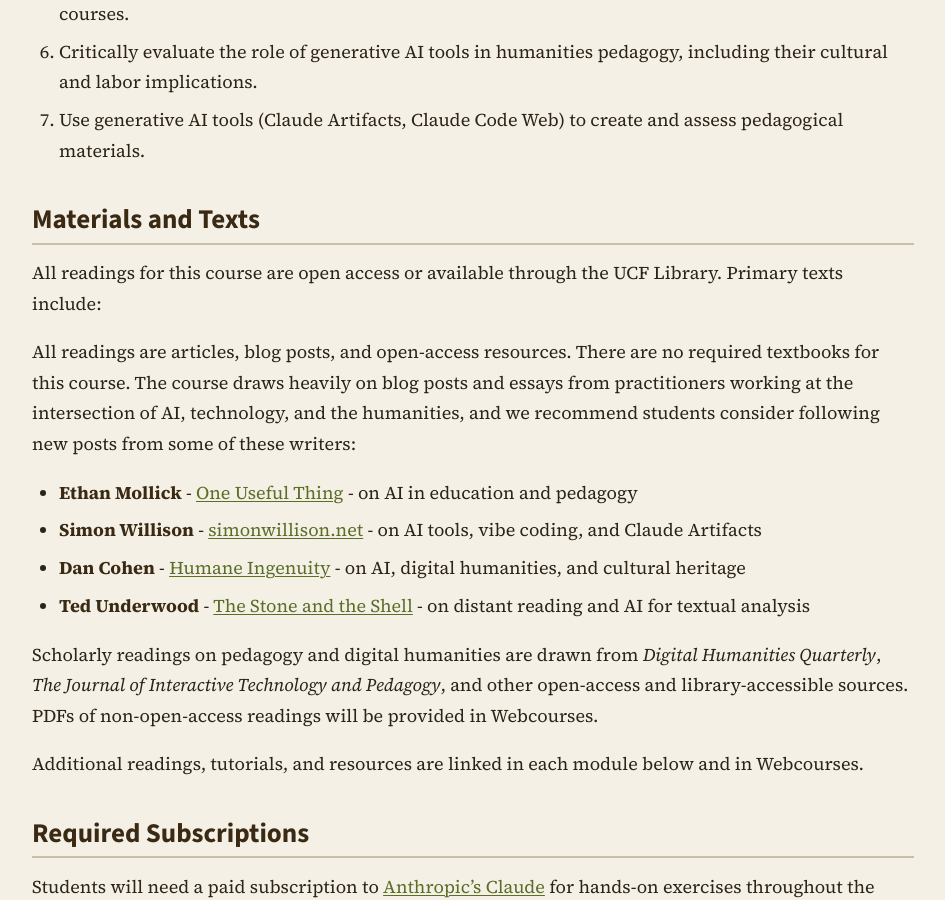
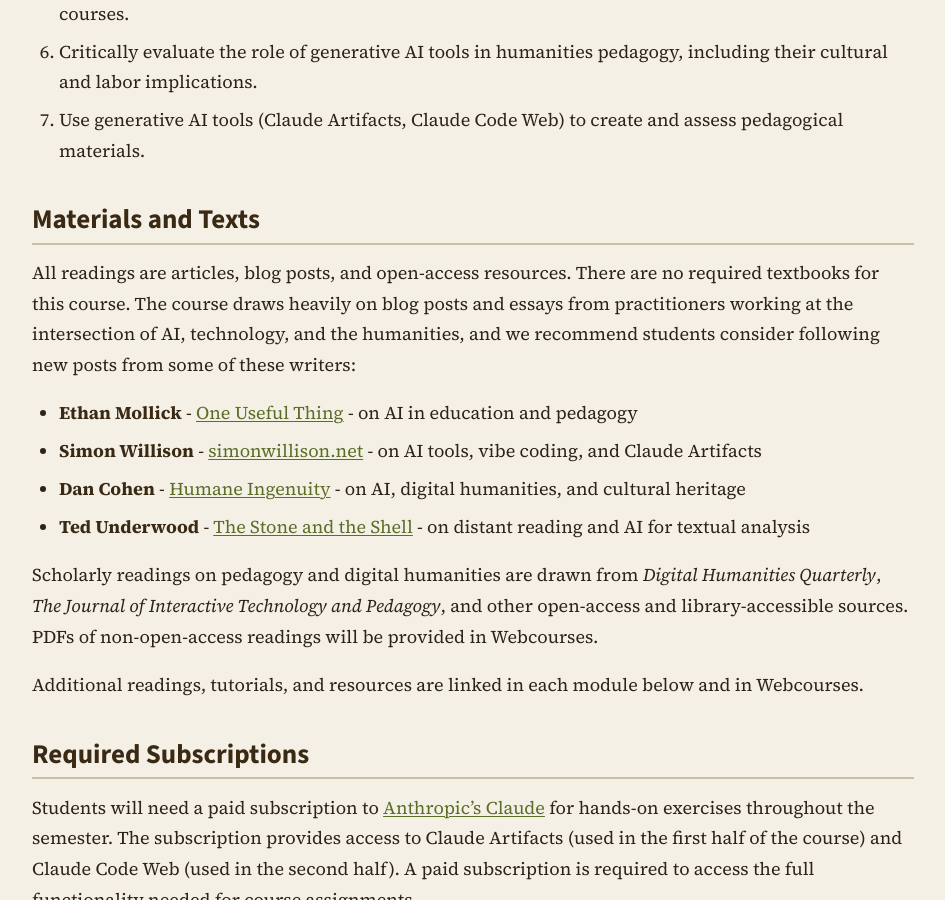
Before and after one commit to AMSUCF/InterdisciplinaryTeaching, a Jekyll site: the page built from index.md, in a window 1280 px wide and 900 px high, scrolled down 3968 px. Shown: the whole window, without its empty margins (167-1112 px from the left). Built offline with Jekyll 4.4.1, drawn with Linux system fonts in a browser that asks for light colours.

Commit message:
fixed redundant sentence

```diff
--- a/index.md
+++ b/index.md
@@ -82,8 +82,6 @@
 7.  Use generative AI tools (Claude Artifacts, Claude Code Web) to create and assess pedagogical materials.
 
 ## Materials and Texts
-
-All readings for this course are open access or available through the UCF Library. Primary texts include:
 
 All readings are articles, blog posts, and open-access resources. There are no required textbooks for this course. The course draws heavily on blog posts and essays from practitioners working at the intersection of AI, technology, and the humanities, and we recommend students consider following new posts from some of these writers:
 
```
